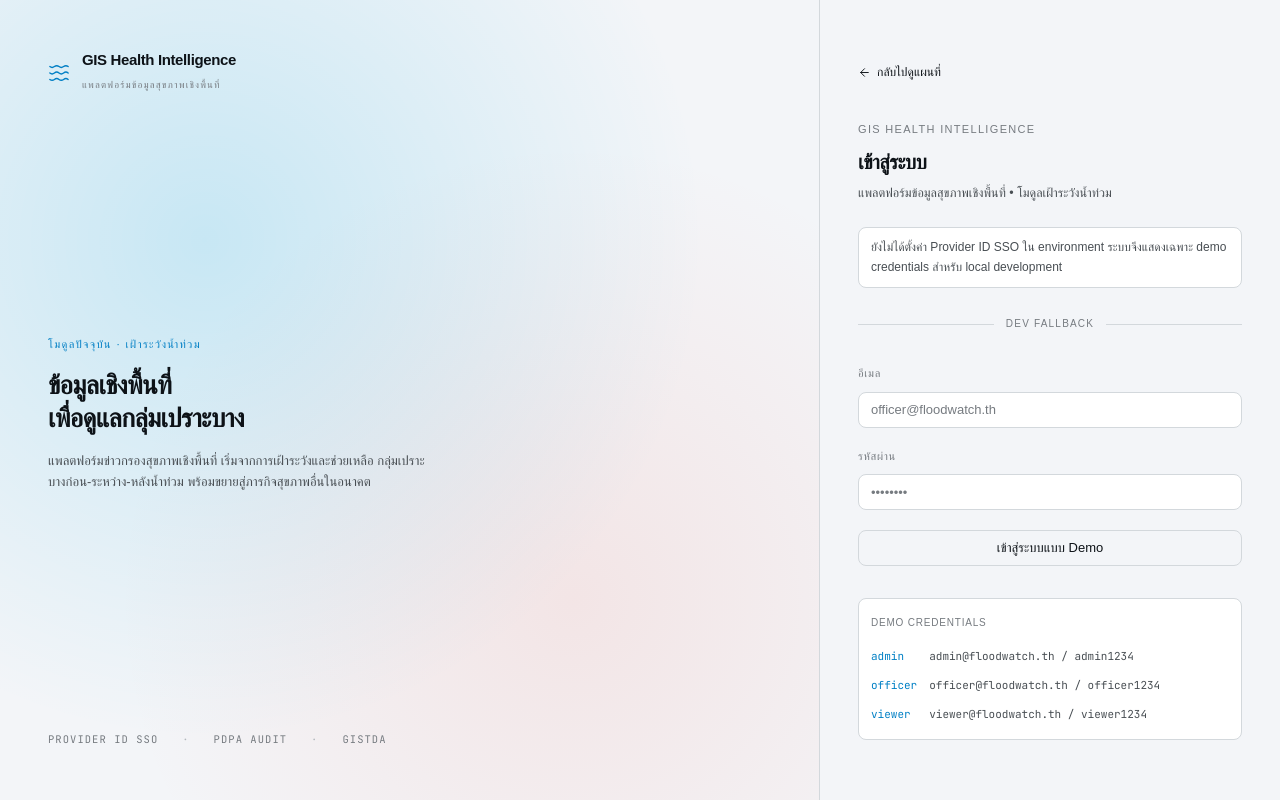
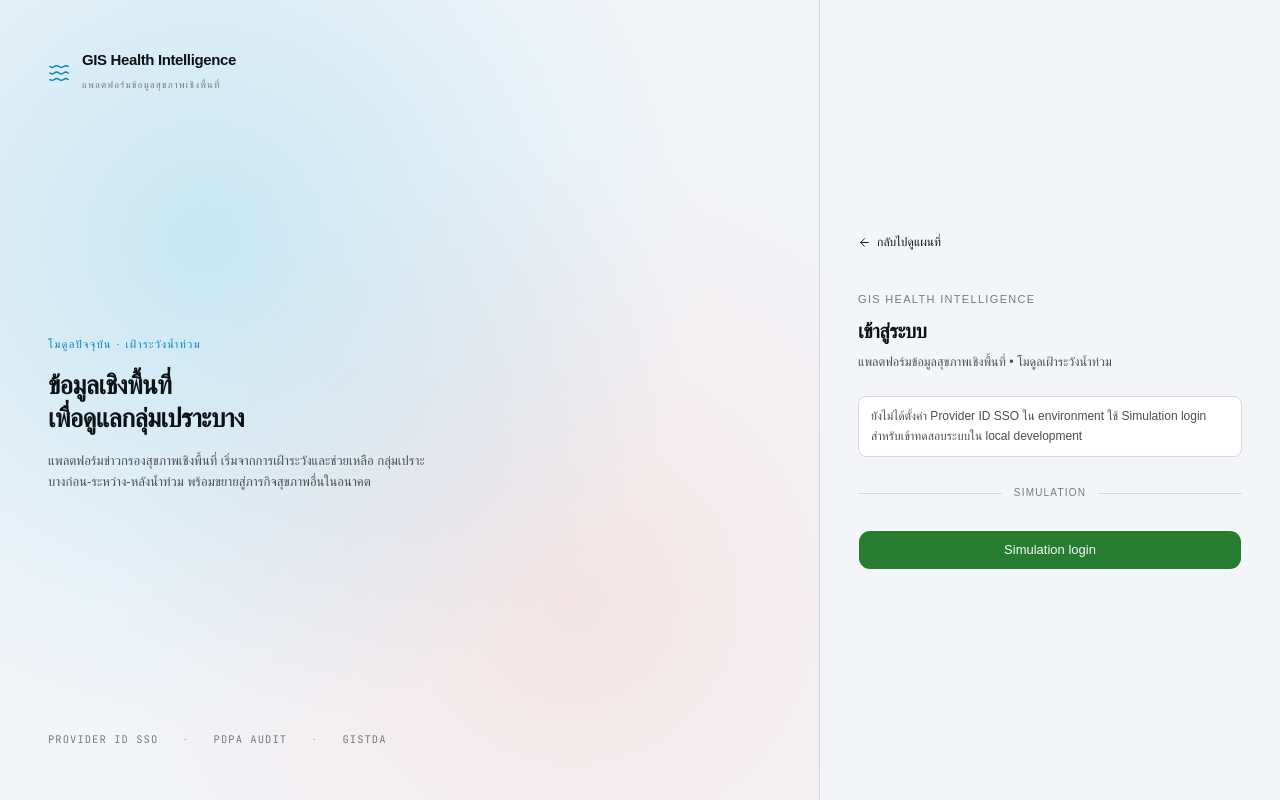
Before and after one commit to yuinakorn/aphmp_flood_project, a Next.js app: page /login in a window 1280 px wide. Built offline with nearby package versions, Linux system fonts and the light colour scheme; a web font is replaced by a local one.

Commit message:
feat(auth): implement redirection for unauthenticated users on map and admin routes

```diff
--- a/src/app/(public)/map/page.tsx
+++ b/src/app/(public)/map/page.tsx
@@ -3,6 +3,7 @@
 import { RoleViewProvider } from '@/components/shell/RoleViewProvider'
 import { IncidentScopeProvider } from '@/components/shell/IncidentScopeProvider'
 import { getActiveIncident, getSelectableIncidents } from '@/lib/incident-scope'
+import { redirect } from 'next/navigation'
 
 export const metadata = {
   title: 'Flood Map — GIS Health Intelligence',
@@ -15,7 +16,7 @@
     ? { id: session.user.id ?? '', role: session.user.role ?? 'viewer', name: session.user.name ?? '' }
     : null
 
-  if (!mapSession) return <MapClient session={null} />
+  if (!mapSession) redirect('/login')
 
   const [activeIncident, selectableIncidents] = await Promise.all([
     getActiveIncident(mapSession.role),
--- a/src/app/login/LoginClient.tsx
+++ b/src/app/login/LoginClient.tsx
@@ -5,6 +5,7 @@
 import { useRouter } from 'next/navigation'
 import Link from 'next/link'
 import { Waves, ArrowLeft, Loader2, ShieldCheck } from 'lucide-react'
+import { Button } from '@/components/ui/button'
 
 interface LoginClientProps {
   ssoEnabled: boolean
@@ -12,11 +13,9 @@
 
 export function LoginClient({ ssoEnabled }: LoginClientProps) {
   const router = useRouter()
-  const [email, setEmail] = useState('')
-  const [password, setPassword] = useState('')
   const [error, setError] = useState('')
-  const [loading, setLoading] = useState(false)
   const [ssoLoading, setSsoLoading] = useState(false)
+  const [simulationLoading, setSimulationLoading] = useState(false)
 
   const onSsoLogin = async () => {
     setSsoLoading(true)
@@ -25,13 +24,16 @@
     setSsoLoading(false)
   }
 
-  const onSubmit = async (e: React.FormEvent) => {
-    e.preventDefault()
-    setLoading(true)
+  const onSimulationLogin = async () => {
+    setSimulationLoading(true)
     setError('')
-    const res = await signIn('credentials', { email, password, redirect: false })
-    setLoading(false)
-    if (res?.error) setError('อีเมลหรือรหัสผ่านไม่ถูกต้อง')
+    const res = await signIn('credentials', {
+      email: 'admin@floodwatch.th',
+      password: 'admin1234',
+      redirect: false,
+    })
+    setSimulationLoading(false)
+    if (res?.error) setError('Simulation login ไม่สำเร็จ')
     else router.push('/admin')
   }
 
@@ -107,11 +109,11 @@
           </p>
 
           {ssoEnabled ? (
-            <button
+            <Button
               type="button"
               onClick={onSsoLogin}
               disabled={ssoLoading}
-              className="mt-6 inline-flex h-10 w-full items-center justify-center gap-2 rounded-md bg-[var(--accent)] px-4 text-[13px] font-medium text-[var(--accent-fg)] transition-opacity hover:opacity-90 disabled:opacity-60"
+              className="mt-6 h-10 w-full bg-[var(--accent)] px-4 text-[13px] text-[var(--accent-fg)] hover:opacity-90"
             >
               {ssoLoading ? (
                 <Loader2 size={15} className="animate-spin" />
@@ -119,83 +121,40 @@
                 <ShieldCheck size={15} strokeWidth={1.9} />
               )}
               {ssoLoading ? 'กำลังเชื่อมต่อ SSO' : 'เข้าสู่ระบบด้วย Provider ID SSO'}
-            </button>
+            </Button>
           ) : (
             <div className="mt-6 rounded-md border border-[var(--border)] bg-[var(--bg-elevated)] px-3 py-2.5 text-[12px] leading-relaxed text-[var(--fg-muted)]">
               ยังไม่ได้ตั้งค่า Provider ID SSO ใน environment
-              ระบบจึงแสดงเฉพาะ demo credentials สำหรับ local development
+              ใช้ Simulation login สำหรับเข้าทดสอบระบบใน local development
             </div>
           )}
 
           <div className="my-6 flex items-center gap-3">
             <div className="h-px flex-1 bg-[var(--border)]" />
             <span className="text-[10px] font-medium uppercase tracking-[0.12em] text-[var(--fg-subtle)]">
-              Dev fallback
+              Simulation
             </span>
             <div className="h-px flex-1 bg-[var(--border)]" />
           </div>
 
-          <form onSubmit={onSubmit} className="flex flex-col gap-4">
-            <label className="flex flex-col gap-1.5">
-              <span className="text-[11px] font-medium uppercase tracking-[0.06em] text-[var(--fg-subtle)]">
-                อีเมล
-              </span>
-              <input
-                type="email"
-                value={email}
-                onChange={(e) => setEmail(e.target.value)}
-                required
-                placeholder="officer@floodwatch.th"
-                className="h-9 rounded-md border border-[var(--border)] bg-[var(--bg-elevated)] px-3 text-[13px] text-[var(--fg)] placeholder:text-[var(--fg-subtle)] focus:border-[var(--accent)] focus:outline-none focus:ring-1 focus:ring-[var(--accent)]"
-              />
-            </label>
+          <Button
+            type="button"
+            onClick={onSimulationLogin}
+            disabled={simulationLoading || ssoLoading}
+            className="h-10 w-full bg-[var(--risk-safe)] px-4 text-[13px] text-[var(--accent-fg)] hover:opacity-90"
+          >
+            {simulationLoading && <Loader2 size={15} className="animate-spin" />}
+            {simulationLoading ? 'กำลังเข้าสู่ระบบ Simulation' : 'Simulation login'}
+          </Button>
 
-            <label className="flex flex-col gap-1.5">
-              <span className="text-[11px] font-medium uppercase tracking-[0.06em] text-[var(--fg-subtle)]">
-                รหัสผ่าน
-              </span>
-              <input
-                type="password"
-                value={password}
-                onChange={(e) => setPassword(e.target.value)}
-                required
-                placeholder="••••••••"
-                className="h-9 rounded-md border border-[var(--border)] bg-[var(--bg-elevated)] px-3 text-[13px] text-[var(--fg)] placeholder:text-[var(--fg-subtle)] focus:border-[var(--accent)] focus:outline-none focus:ring-1 focus:ring-[var(--accent)]"
-              />
-            </label>
-
-            {error && (
-              <div
-                role="alert"
-                className="rounded-md border border-[var(--risk-flood)] bg-[color-mix(in_oklch,var(--risk-flood)_12%,transparent)] px-3 py-2 text-[12px] text-[var(--risk-flood)]"
-              >
-                {error}
-              </div>
-            )}
-
-            <button
-              type="submit"
-              disabled={loading}
-              className="mt-1 inline-flex h-9 items-center justify-center gap-2 rounded-md border border-[var(--border)] px-4 text-[13px] font-medium text-[var(--fg)] transition-colors hover:bg-[var(--bg-elevated)] disabled:opacity-60"
+          {error && (
+            <div
+              role="alert"
+              className="mt-4 rounded-md border border-[var(--risk-flood)] bg-[color-mix(in_oklch,var(--risk-flood)_12%,transparent)] px-3 py-2 text-[12px] text-[var(--risk-flood)]"
             >
-              {loading && <Loader2 size={14} className="animate-spin" />}
-              {loading ? 'กำลังเข้าสู่ระบบ' : 'เข้าสู่ระบบแบบ Demo'}
-            </button>
-          </form>
-
-          <div className="mt-8 rounded-md border border-[var(--border)] bg-[var(--bg-elevated)] p-3">
-            <p className="text-[10px] font-medium uppercase tracking-[0.08em] text-[var(--fg-subtle)]">
-              Demo credentials
-            </p>
-            <div className="mt-2 grid grid-cols-[auto_1fr] gap-x-3 gap-y-1 font-mono text-[11px] text-[var(--fg-muted)]">
-              <span className="text-[var(--accent)]">admin</span>
-              <span>admin@floodwatch.th / admin1234</span>
-              <span className="text-[var(--accent)]">officer</span>
-              <span>officer@floodwatch.th / officer1234</span>
-              <span className="text-[var(--accent)]">viewer</span>
-              <span>viewer@floodwatch.th / viewer1234</span>
+              {error}
             </div>
-          </div>
+          )}
         </div>
       </div>
     </div>
--- a/src/components/shell/Masthead.tsx
+++ b/src/components/shell/Masthead.tsx
@@ -13,7 +13,9 @@
   Tent,
   Eye,
   Check,
+  LogOut,
 } from 'lucide-react'
+import { signOut } from 'next-auth/react'
 import {
   useRoleView,
   ROLE_LABELS,
@@ -81,6 +83,14 @@
             * แสดงผลเท่านั้น — สิทธิ์จริงของคุณคือ {ROLE_LABELS[realRole]} ระบบยังตัดสินสิทธิ์จากบัญชีจริงเสมอ
           </p>
         )}
+        <DropdownMenuSeparator className="my-1 bg-[var(--border)]" />
+        <DropdownMenuItem
+          onClick={() => signOut({ callbackUrl: '/login' })}
+          className="gap-2 px-2.5 py-2 text-[12.5px] text-[var(--risk-flood)] cursor-pointer focus:text-[var(--risk-flood)]"
+        >
+          <LogOut className="size-4 shrink-0" strokeWidth={1.75} />
+          <span>ออกจากระบบ</span>
+        </DropdownMenuItem>
       </DropdownMenuContent>
     </DropdownMenu>
   )
--- a/src/middleware.ts
+++ b/src/middleware.ts
@@ -4,12 +4,13 @@
 export default auth((req) => {
   const { pathname } = req.nextUrl
   const isAdminRoute = pathname.startsWith('/admin')
+  const isMapRoute = pathname.startsWith('/map')
 
-  if (isAdminRoute && !req.auth) {
+  if ((isAdminRoute || isMapRoute) && !req.auth) {
     return NextResponse.redirect(new URL('/login', req.url))
   }
 })
 
 export const config = {
-  matcher: ['/admin/:path*'],
+  matcher: ['/admin/:path*', '/map/:path*'],
 }
```
